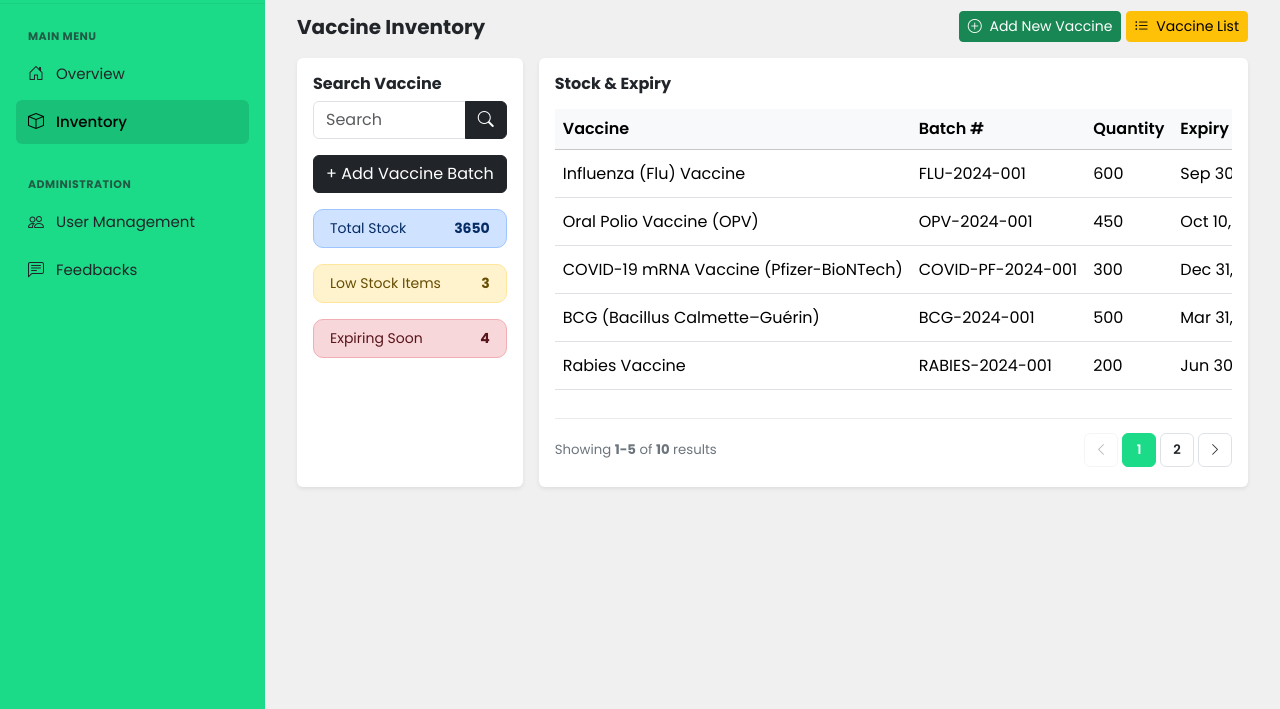
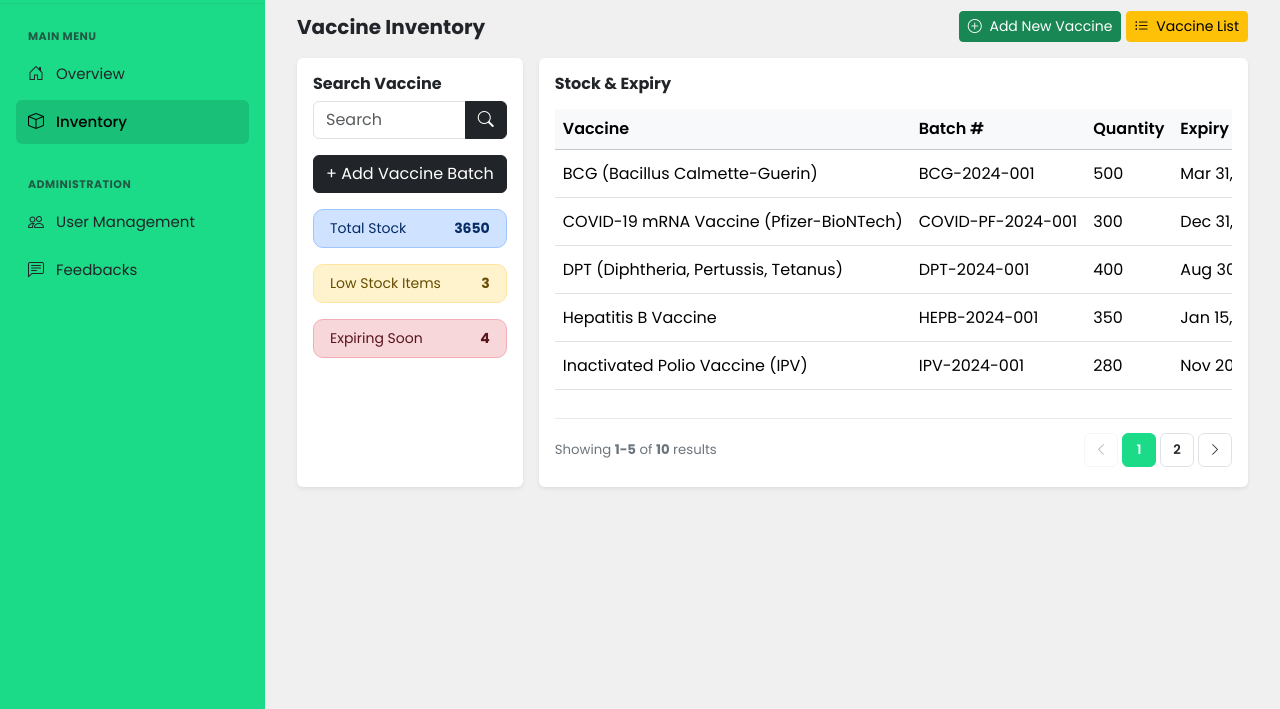
Before and after one commit to FREECSS22/MuntiCare-Frontend, a website: page admin/inventory.html in a window 1280 px wide. Shown: the part 91-800 px from the top of the page. Drawn offline with nearby package versions, Linux system fonts and the light colour scheme; some packages are replaced by stand-ins of ours; a script that the page names is missing.

Commit message:
made some changes on top navbar and add some dummy data

```diff
--- a/css/inventory.css
+++ b/css/inventory.css
@@ -37,7 +37,7 @@ body {
 .top-navbar {
     position: fixed;
     top: 0;
-    left: 0;
+    left: 265px;
     right: 0;
     height: 70px;
     background: white;
@@ -318,6 +318,7 @@ main {
     }
 
     .top-navbar {
+        left: 0;
         padding: 0 1rem;
     }
 
--- a/js/inventory.js
+++ b/js/inventory.js
@@ -1,17 +1,116 @@
-// Dummy vaccine data with your provided data
+// Dummy vaccine batches
 let vaccineData = [
-    { id: 1, vaccine: 'Influenza (Flu) Vaccine', batch: 'FLU-2024-001', quantity: 600, expiryDate: '2025-09-30' },
-    { id: 2, vaccine: 'Oral Polio Vaccine (OPV)', batch: 'OPV-2024-001', quantity: 450, expiryDate: '2025-10-10' },
-    { id: 3, vaccine: 'COVID-19 mRNA Vaccine (Pfizer-BioNTech)', batch: 'COVID-PF-2024-001', quantity: 300, expiryDate: '2025-12-31' },
-    { id: 4, vaccine: 'BCG (Bacillus Calmette–Guérin)', batch: 'BCG-2024-001', quantity: 500, expiryDate: '2026-03-31' },
-    { id: 5, vaccine: 'Rabies Vaccine', batch: 'RABIES-2024-001', quantity: 200, expiryDate: '2026-06-30' },
-    { id: 6, vaccine: 'DPT (Diphtheria, Pertussis, Tetanus)', batch: 'DPT-2024-001', quantity: 400, expiryDate: '2026-08-30' },
-    { id: 7, vaccine: 'Varicella (Chickenpox) Vaccine', batch: 'VAR-2024-001', quantity: 250, expiryDate: '2026-09-25' },
-    { id: 8, vaccine: 'Inactivated Polio Vaccine (IPV)', batch: 'IPV-2024-001', quantity: 280, expiryDate: '2026-11-20' },
-    { id: 9, vaccine: 'MMR Vaccine', batch: 'MMR-2024-001', quantity: 320, expiryDate: '2026-12-15' },
-    { id: 10, vaccine: 'Hepatitis B Vaccine', batch: 'HEPB-2024-001', quantity: 350, expiryDate: '2027-01-15' }
+    {
+        id: 1,
+        vaccine: 'BCG (Bacillus Calmette-Guerin)',
+        batch: 'BCG-2024-001',
+        manufacturer: 'Serum Institute of India',
+        quantity: 500,
+        expiryDate: '2026-03-31',
+        receivedDate: '2024-04-10',
+        supplier: 'Department of Health',
+        storage_conditions: 'Store at 2C to 8C'
+    },
+    {
+        id: 2,
+        vaccine: 'COVID-19 mRNA Vaccine (Pfizer-BioNTech)',
+        batch: 'COVID-PF-2024-001',
+        manufacturer: 'Pfizer-BioNTech',
+        quantity: 300,
+        expiryDate: '2025-12-31',
+        receivedDate: '2024-06-15',
+        supplier: 'Pfizer Philippines',
+        storage_conditions: 'Store at -70C'
+    },
+    {
+        id: 3,
+        vaccine: 'DPT (Diphtheria, Pertussis, Tetanus)',
+        batch: 'DPT-2024-001',
+        manufacturer: 'GlaxoSmithKline',
+        quantity: 400,
+        expiryDate: '2026-08-30',
+        receivedDate: '2024-05-05',
+        supplier: 'GSK Philippines',
+        storage_conditions: 'Store at 2C to 8C'
+    },
+    {
+        id: 4,
+        vaccine: 'Hepatitis B Vaccine',
+        batch: 'HEPB-2024-001',
+        manufacturer: 'Sanofi Pasteur',
+        quantity: 350,
+        expiryDate: '2027-01-15',
+        receivedDate: '2024-07-01',
+        supplier: 'Sanofi Philippines',
+        storage_conditions: 'Store at 2C to 8C'
+    },
+    {
+        id: 5,
+        vaccine: 'Inactivated Polio Vaccine (IPV)',
+        batch: 'IPV-2024-001',
+        manufacturer: 'Biological E',
+        quantity: 280,
+        expiryDate: '2026-11-20',
+        receivedDate: '2024-06-01',
+        supplier: 'DOH',
+        storage_conditions: 'Store at 2C to 8C'
+    },
+    {
+        id: 6,
+        vaccine: 'Influenza (Flu) Vaccine',
+        batch: 'FLU-2024-001',
+        manufacturer: 'Sanofi Pasteur',
+        quantity: 600,
+        expiryDate: '2025-09-30',
+        receivedDate: '2024-08-10',
+        supplier: 'Sanofi Philippines',
+        storage_conditions: 'Store at 2C to 8C'
+    },
+    {
+        id: 7,
+        vaccine: 'MMR Vaccine',
+        batch: 'MMR-2024-001',
+        manufacturer: 'Merck',
+        quantity: 320,
+        expiryDate: '2026-12-15',
+        receivedDate: '2024-05-20',
+        supplier: 'Merck Philippines',
+        storage_conditions: 'Store at 2C to 8C'
+    },
+    {
+        id: 8,
+        vaccine: 'Oral Polio Vaccine (OPV)',
+        batch: 'OPV-2024-001',
+        manufacturer: 'Bio Farma',
+        quantity: 450,
+        expiryDate: '2025-10-10',
+        receivedDate: '2024-04-25',
+        supplier: 'DOH',
+        storage_conditions: 'Store at 2C to 8C'
+    },
+    {
+        id: 9,
+        vaccine: 'Rabies Vaccine',
+        batch: 'RABIES-2024-001',
+        manufacturer: 'Sanofi Pasteur',
+        quantity: 200,
+        expiryDate: '2026-06-30',
+        receivedDate: '2024-03-15',
+        supplier: 'Sanofi Philippines',
+        storage_conditions: 'Store at 2C to 8C'
+    },
+    {
+        id: 10,
+        vaccine: 'Varicella (Chickenpox) Vaccine',
+        batch: 'VAR-2024-001',
+        manufacturer: 'Merck',
+        quantity: 250,
+        expiryDate: '2026-09-25',
+        receivedDate: '2024-07-18',
+        supplier: 'Merck Philippines',
+        storage_conditions: 'Store at 2C to 8C'
+    }
 ];
-
 let currentPage = 1;
 const itemsPerPage = 5;
 
```
Also changed, not shown: admin/vaccine.html (+6 -1 lines), css/vaccine.css (+26 -2 lines), js/vaccine.js (+11 -12 lines).
